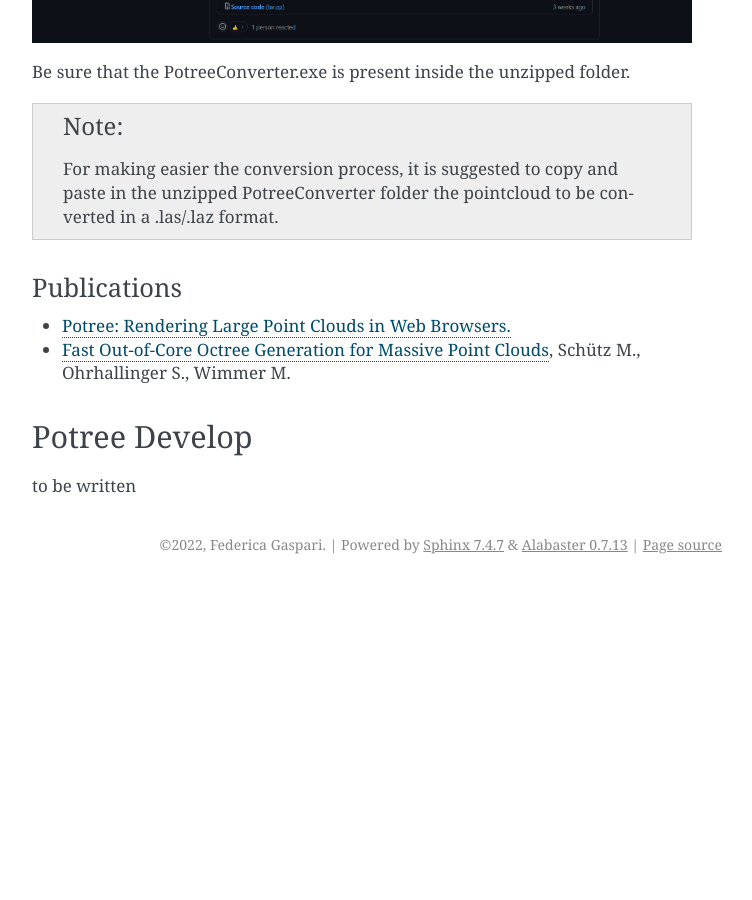
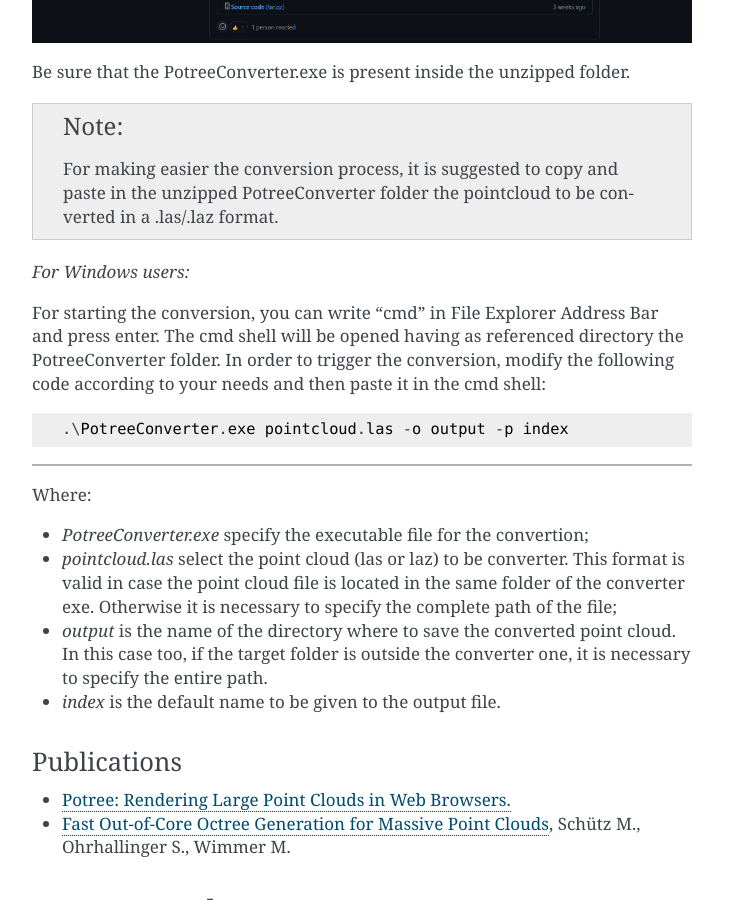
Before and after one commit to Tars4815/potree-templates, a Sphinx documentation site: the page built from docs/pages/potree.rst, in a window 1280 px wide and 900 px high, scrolled down 2353 px. Shown: the whole window, without its empty margins (388-1140 px from the left). Built offline with Sphinx 7.4.7, drawn with Linux system fonts in a browser that asks for light colours; before the commit the page ends 2937 px from its top, so only the background shows below that.

Commit message:
Updated Converter docs

```diff
--- a/docs/pages/potree.rst
+++ b/docs/pages/potree.rst
@@ -60,12 +60,35 @@
   :align: center
   :alt: Potree Converter Release installer page
 
+
 Be sure that the PotreeConverter.exe is present inside the unzipped folder.
 
 ..
     add a note box
 
 .. note:: For making easier the conversion process, it is suggested to copy and paste in the unzipped PotreeConverter folder the pointcloud to be converted in a .las/.laz format.
+
+*For Windows users:*
+
+For starting the conversion, you can write "cmd" in File Explorer Address Bar and press enter. The cmd shell will be opened having as referenced directory the PotreeConverter folder.
+In order to trigger the conversion, modify the following code according to your needs and then paste it in the cmd shell:
+
+..
+    add a code block
+
+.. code-block::
+
+  .\PotreeConverter.exe pointcloud.las -o output -p index
+
+"""""""""""""""""""""""""""""""""""""""""""""""
+
+Where:
+
+* *PotreeConverter.exe* specify the executable file for the convertion;
+* *pointcloud.las* select the point cloud (las or laz) to be converter. This format is valid in case the point cloud file is located in the same folder of the converter exe. Otherwise it is necessary to specify the complete path of the file;
+* *output* is the name of the directory where to save the converted point cloud. In this case too, if the target folder is outside the converter one, it is necessary to specify the entire path.
+* *index* is the default name to be given to the output file.
+
 
 Publications
 ++++++++++++
```
Also changed, not shown: 5 other files.
